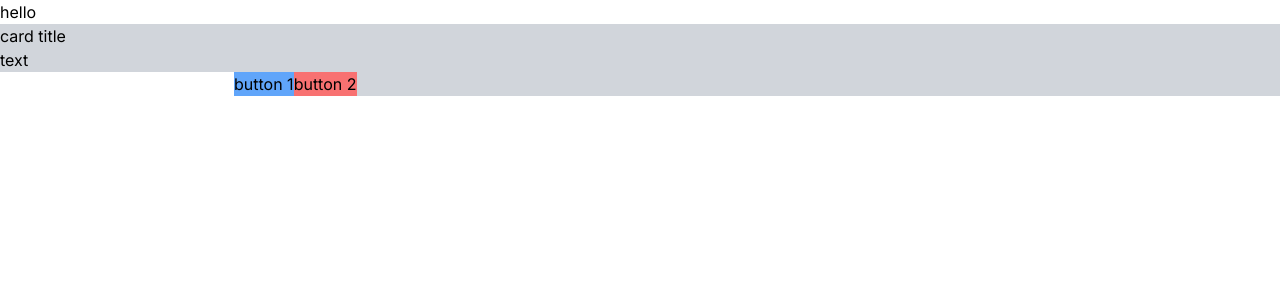
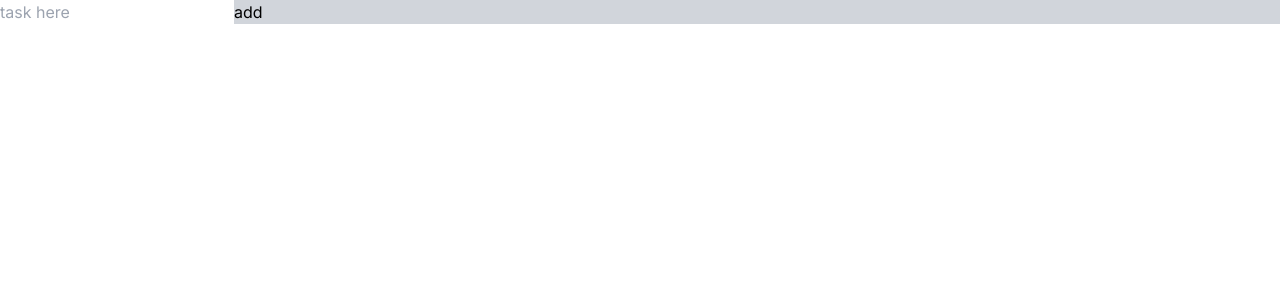
Before and after one commit to dantehurr/ToDoOrNot, a Next.js app: page / in a window 1280 px wide. Shown: the top 300 px of the page. Built offline with nearby package versions, Linux system fonts and the light colour scheme.

Commit message:
Working through React hooks

```diff
--- a/src/app/page.tsx
+++ b/src/app/page.tsx
@@ -1,12 +1,12 @@
 import Image from "next/image";
 import TaskList from "@/components/TaskList";
+import TaskSheet from "@/components/TaskSheet";
 
 export default function Home() {
   return (
     <main>
       <div>
-        hello
-        <TaskList />
+        <TaskSheet />
       </div>
     </main>
   );
--- /dev/null
+++ b/src/components/Task.tsx
@@ -0,0 +1,15 @@
+import { FaPenToSquare, FaTrash } from 'react-icons/fa6';
+
+const Task = (todo) => {
+    return (
+        <div className=''>
+            <p className=''>{todo.todo}</p>
+            <div className=''>
+                <FaPenToSquare />
+                <FaTrash />
+            </div>
+        </div>
+    );
+};
+
+export default Task;
--- /dev/null
+++ b/src/components/TaskForm.tsx
@@ -0,0 +1,24 @@
+'use client'
+
+import React, { useState } from "react";
+
+const TaskForm = ({ addTask }) => {
+    const [ value, setValue ] = useState("");
+
+    const handleSubmit = e => {
+        e.preventDefault();
+
+        addTask(value);
+
+        setValue('');
+    }
+
+    return (
+        <form className="bg-gray-300" onSubmit={handleSubmit}>
+            <input type="text" className="" value={value} placeholder="task here" onChange={(e) => setValue(e.target.value)} />
+            <button type="submit" className="">add</button>
+        </form>
+    );
+};
+
+export default TaskForm;
--- a/src/components/TaskList.tsx
+++ b/src/components/TaskList.tsx
@@ -1,5 +1,6 @@
 import Image from "next/image";
 import {} from 'react-icons/fa6';
+import Task from "./Task";
 
 const TaskList = () => {
     return (
@@ -12,6 +13,8 @@ const TaskList = () => {
                     <button className="bg-blue-400">button 1</button>
                     <button className="bg-red-400">button 2</button>
                 </div>
+
+                <Task />
             </div>
         </section>
     );
--- /dev/null
+++ b/src/components/TaskSheet.tsx
@@ -0,0 +1,35 @@
+'use client'
+
+import React, { useState, useEffect } from "react";
+
+import TaskList from "./TaskList";
+import TaskForm from "./TaskForm";
+
+import {} from 'react-icons/fa6';
+
+import { v4 as uuidv4 } from 'uuid';
+import Task from "./Task";
+uuidv4();
+
+const TaskSheet = () => {
+    const [ tasks, setTasks ] = useState<any[]>([]);
+
+    const addTask = task => {
+        setTasks([...tasks, { id: uuidv4(), todo: task, completed: false, isEditing: false }])
+        console.log(tasks);
+    }
+
+    return (
+        <main id="" className="">
+            <div id="" className="">
+                <TaskForm addTask={addTask} />
+                {tasks.map((task, index) => (
+                    <Task todo={task} key={index} />
+                ))}
+                {/* <TaskList /> */}
+            </div>
+        </main>
+    );
+};
+
+export default TaskSheet;
```
Also changed, not shown: package.json (+5 -3 lines), 1 other file (tests, documents, lock files or other folders).
